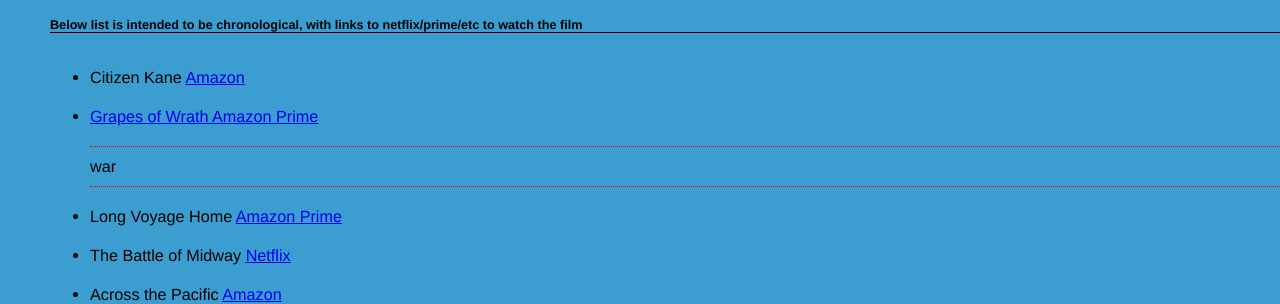
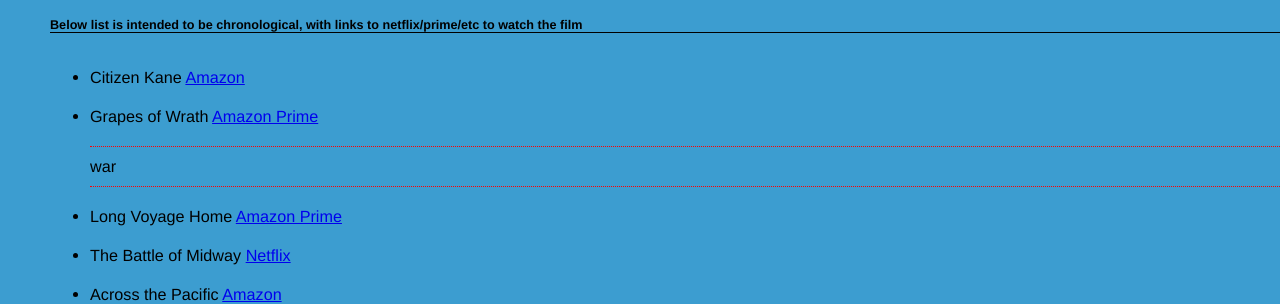
Before and after one commit to justinperkins/justinperkins.github.com, a Jekyll site: the page built from _posts/2017-04-07-five-came-back.html, in a window 1280 px wide. Shown: the part 330-634 px from the top of the page. Built offline with Jekyll 4.4.1, drawn with Linux system fonts in a browser that asks for light colours.

Commit message:
fix markup typo

```diff
--- a/_posts/2017-04-07-five-came-back.html
+++ b/_posts/2017-04-07-five-came-back.html
@@ -39,7 +39,7 @@
 <h2>I know I missed some. Please let me know if there's something that belongs in this list.</h2>
 <h3>Below list is intended to be chronological, with links to netflix/prime/etc to watch the film</h3>
 <ul>
-  <li>Citizen Kane <a href="https://www.amazon.com/Citizen-Kane-Orson-Welles/dp/B00GJBD1EG/">Amazon</li></li>
+  <li>Citizen Kane <a href="https://www.amazon.com/Citizen-Kane-Orson-Welles/dp/B00GJBD1EG/">Amazon</a></li>
   <li>Grapes of Wrath <a href="https://www.amazon.com/Grapes-Wrath-Henry-Fonda/dp/B0000DJZ8R/">Amazon Prime</a></li>
   <li class="timeline-note">war</li>
   <li>Long Voyage Home <a href="https://www.amazon.com/Long-Voyage-Home-John-Ford/dp/B01LZSOG05/">Amazon Prime</a></li>
```
